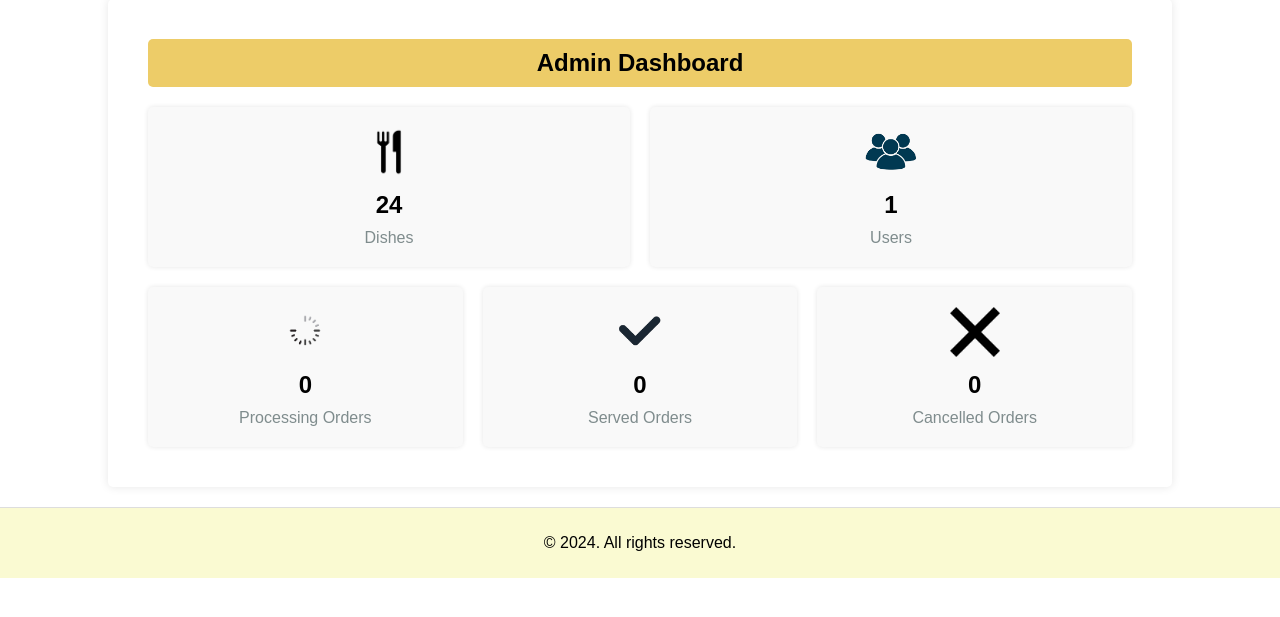
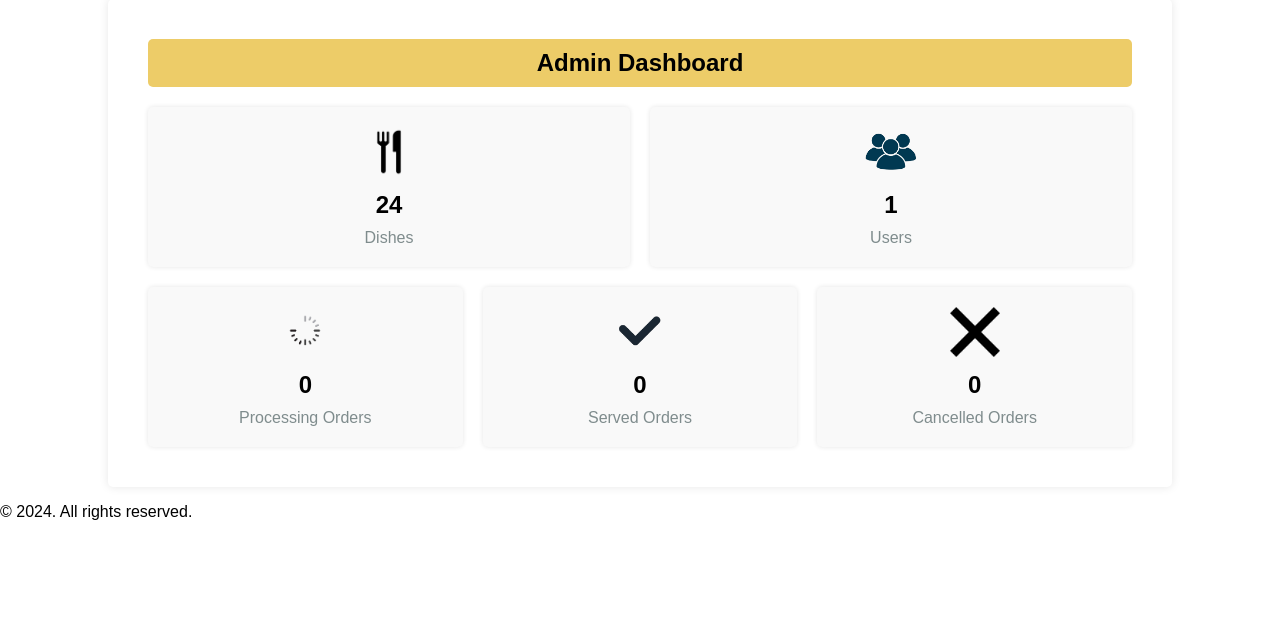
Before and after one commit to Yawrrr/Food-Ordering-System, a PHP site: page /admin/dashboard.php in a window 1280 px wide. Shown: the part 122-739 px from the top of the page. Run offline with PHP 8.4, Linux system fonts and the light colour scheme; a user stored in the database is signed in; data comes from the database, SQL or seed files in the repository; data that the repository does not hold is empty.

Commit message:
Update dashboard.css

```diff
--- a/css/dashboard.css
+++ b/css/dashboard.css
@@ -57,11 +57,3 @@
     margin: 0;
     color: #7f8c8d;
 }
-
-.footer {
-    text-align: center;
-    background-color: lightgoldenrodyellow;
-    padding: 10px 0;
-    border-top: 1px solid #ddd;
-    margin-top: 20px;
-}
```
